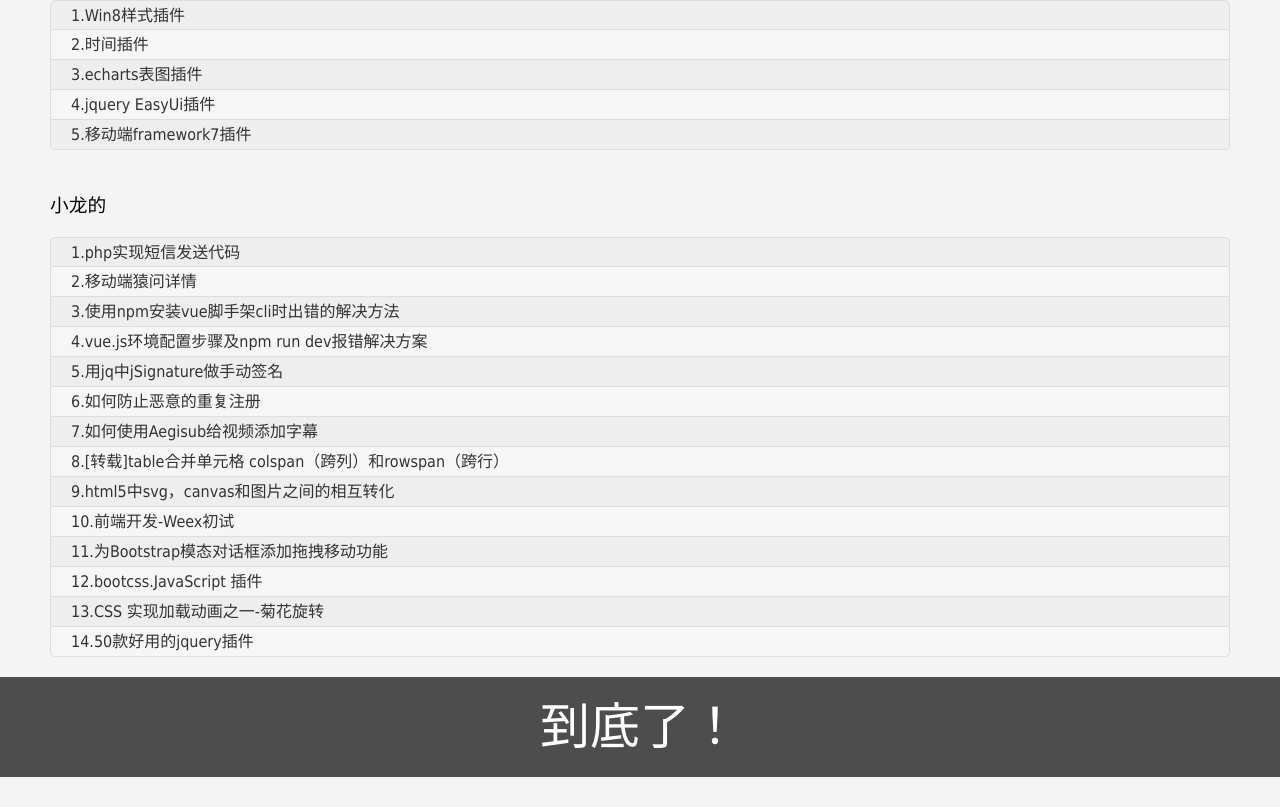
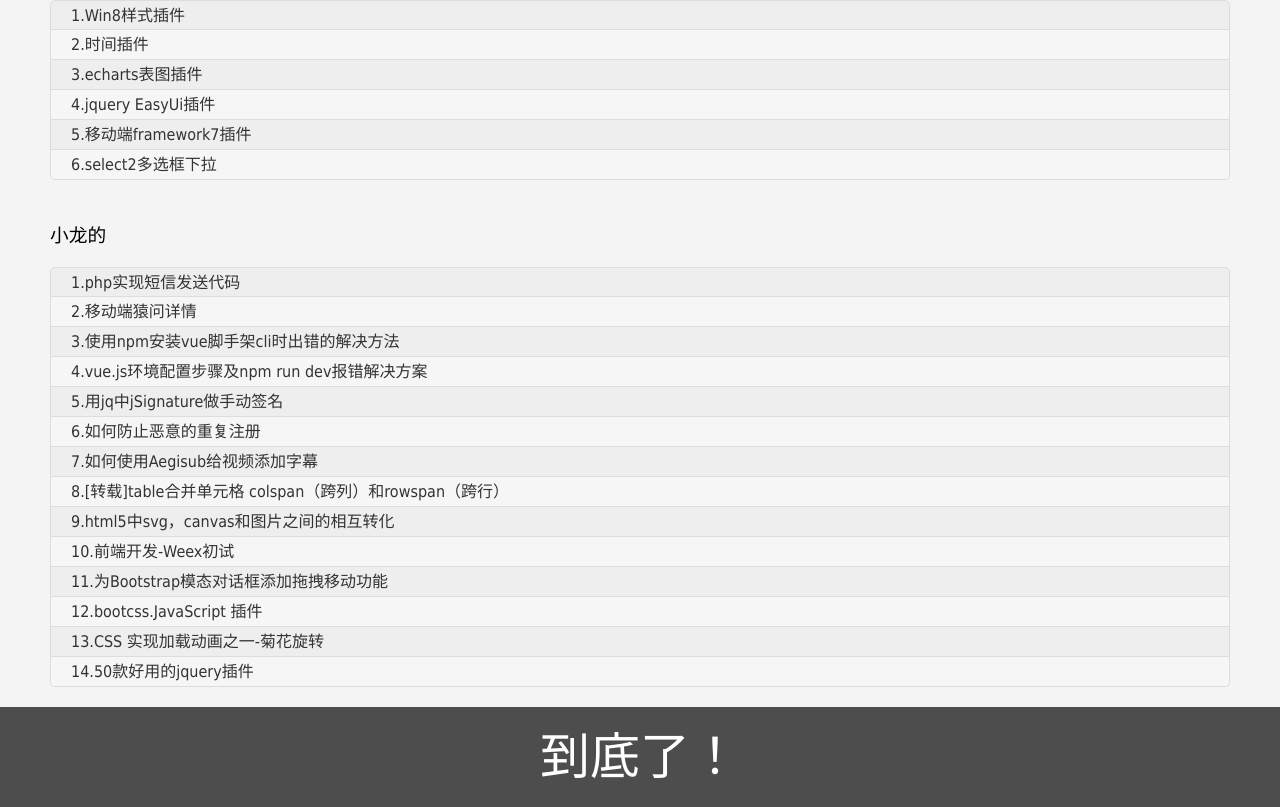
Before and after one commit to tengdening/tenkiss258.github.io, a plain HTML site: page index.html in a window 1280 px wide. Shown: the part 4686-5493 px from the top of the page. Before the commit the page ends 5463 px from the top, so only its background shows below. Drawn offline with Linux system fonts and the light colour scheme.

Commit message:
添加多选框2

```diff
--- a/index.html
+++ b/index.html
@@ -423,6 +423,9 @@
 			<li>
 				<a target="_blank" href="http://framework7.taobao.org/docs/">5.移动端framework7插件</a>
 			</li>
+			<li>
+				<a target="_blank" href="https://select2.org/">6.select2多选框下拉</a>
+			</li>
 		</ul>
 		<h3>小龙的</h3>
 		<ul>
```
